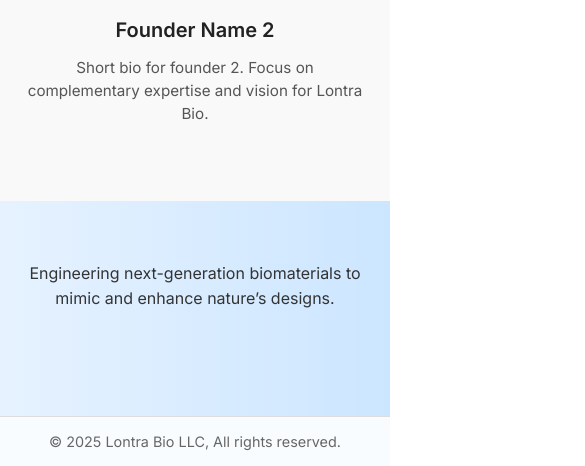
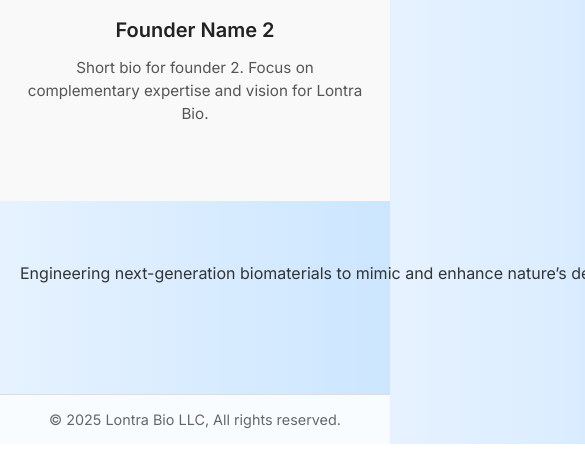
Before and after one commit to lontrabio/lontrabio, a plain HTML site: page index.html in a window 390 px wide. Shown: the part 1460-1926 px from the top of the page, 585 px wide, since content can reach past the window. After the commit the page ends 1904 px from the top, so only its background shows below. Drawn offline with Linux system fonts and the light colour scheme.

Commit message:
Update index.html

```diff
--- a/index.html
+++ b/index.html
@@ -174,7 +174,6 @@
   </style>
  <style>
 /* Tagline Section (above footer) */
-/* Tagline Section (above footer) */
 .tagline {
   text-align: center;
   padding: 60px 20px 40px;
@@ -182,27 +181,14 @@
 
 .tagline p {
   margin: 0;
-  font-size: 1.4rem;
   font-weight: 400;
   color: #333;
   line-height: 1.6;
-  white-space: nowrap;    /* keep on one line */
-  overflow: hidden;
-  text-overflow: ellipsis; /* just in case */
-}
-
-/* On smaller screens, let it shrink instead of overflowing */
-@media (max-width: 768px) {
-  .tagline p {
-    font-size: 1.1rem;   /* smaller font for tablets */
-  }
-}
-
-@media (max-width: 480px) {
-  .tagline p {
-    font-size: 1rem;     /* smaller font for phones */
-    white-space: normal; /* allow wrapping if absolutely necessary */
-  }
+  white-space: nowrap;               /* force single line */
+  overflow: hidden;                  /* hide any overflow */
+  text-overflow: ellipsis;           /* optional, in case it overflows slightly */
+  display: inline-block;
+  font-size: clamp(1rem, 2.5vw, 1.4rem); /* dynamic font size: min 1rem, max 1.4rem */
 }
 </style>
 </head>
```
